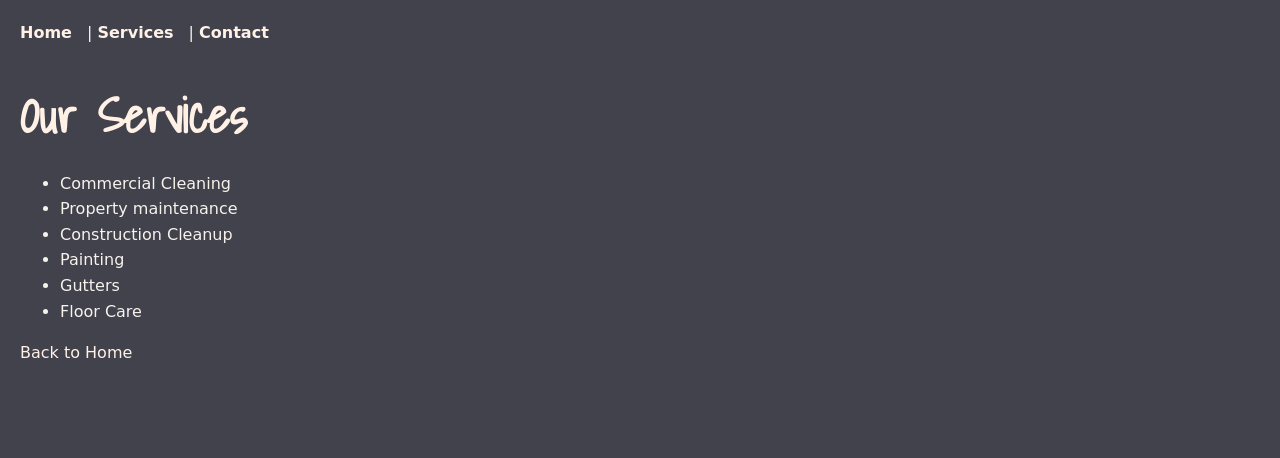
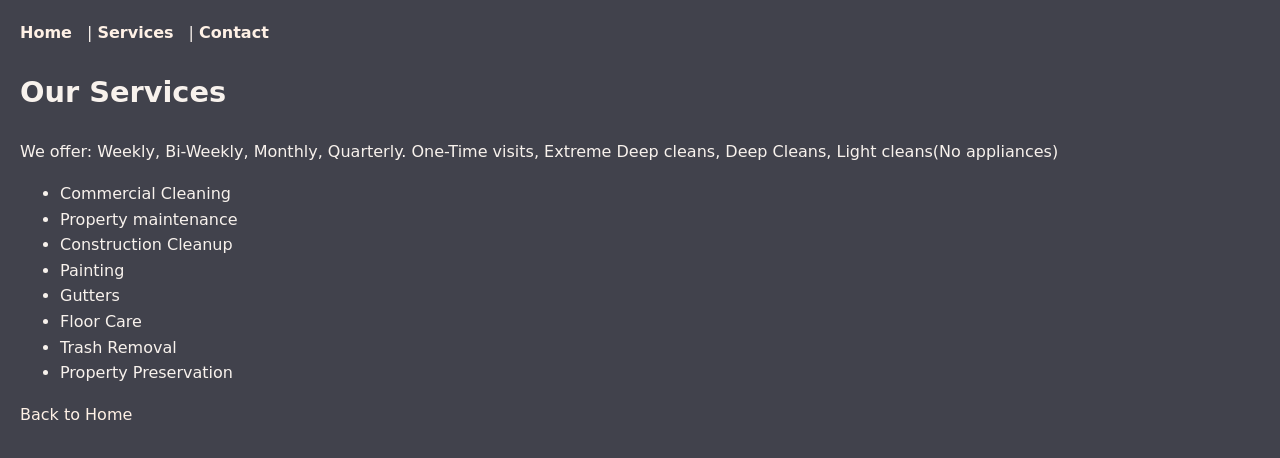
Before and after one commit to robertsndsonsllc-spec/robertsndsonsllc-spec.github.io, a plain HTML site: page services.html in a window 1280 px wide. Drawn offline with Linux system fonts and the light colour scheme; a web font is replaced by a local one.

Commit message:
Update services.html

```diff
--- a/services.html
+++ b/services.html
@@ -10,7 +10,8 @@
     <title>Our Services - My Commercial Cleaning Business</title>
 </head>
 <body>
-    <h1>Our Services</h1>
+    <h2>Our Services</h2>
+    We offer: Weekly, Bi-Weekly,  Monthly,  Quarterly. One-Time visits,  Extreme Deep cleans,  Deep Cleans,  Light cleans(No appliances)
     <ul>
         <li>Commercial Cleaning</li>
         <li>Property maintenance</li>
@@ -18,6 +19,8 @@
         <li>Painting</li>
         <li>Gutters</li>
         <li>Floor Care</li>
+        <li>Trash Removal</li>
+        <li>Property Preservation</li>
     </ul>
     <a href="index.html">Back to Home</a>
 </body>
```
